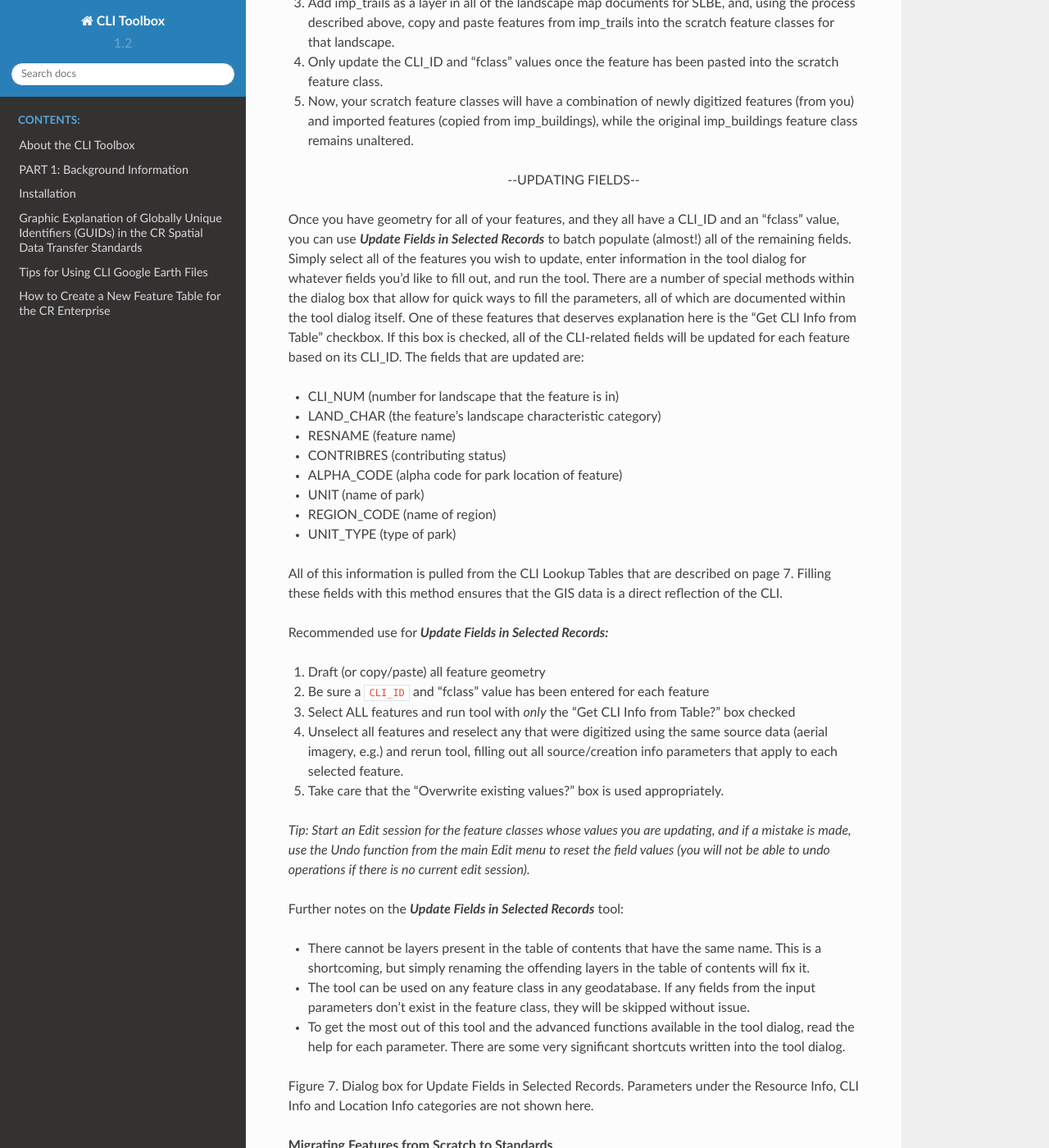
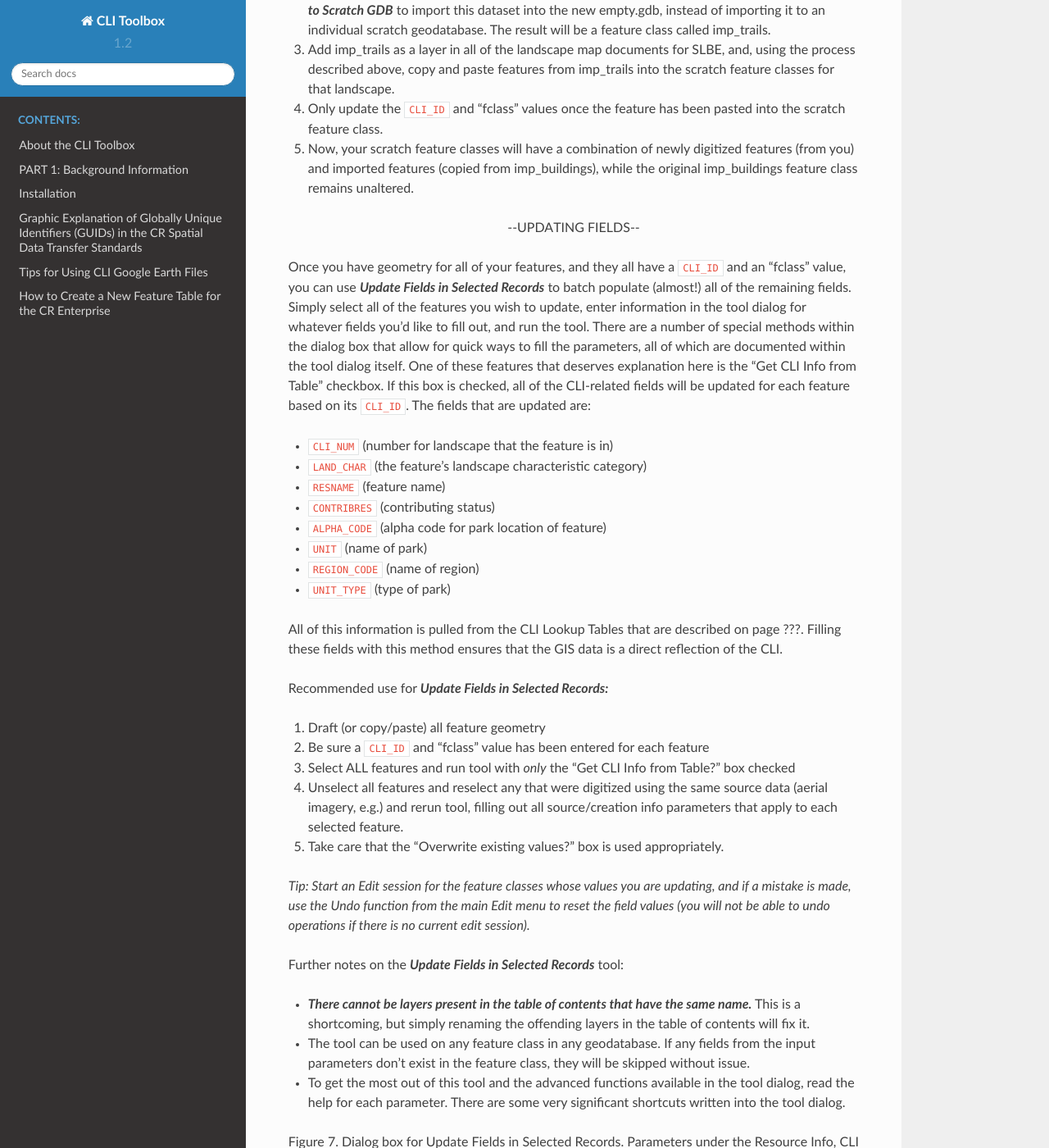
Before and after one commit to legiongis/cli-toolbox, a Sphinx documentation site: the page built from docs/use_tools_create_data.md, in a window 1280 px wide and 1400 px high, scrolled down 3506 px. Shown: the whole window at 82% size. Built offline with Sphinx 7.4.7 and the Read the Docs theme 2.0.0, drawn with Linux system fonts in a browser that asks for light colours; some of the changed text lies outside the part shown.

Commit message:
further updates to use_tools_create_data.md

```diff
--- a/docs/use_tools_create_data.md
+++ b/docs/use_tools_create_data.md
@@ -20,7 +20,7 @@
 
 The easiest way to begin creating data for a new landscape is to use the **_Create New Project Folder_** tool.
 
-1. Open the Create New Project Folder tool from ArcMap or ArcCatalog
+1. Open the **_Create New Project Folder_** tool from ArcMap or ArcCatalog
 
 2. Enter the Region Code, Alpha Code and CLI Number for the landscape (see Figure 5).
 
@@ -28,24 +28,23 @@
 
 4. Click OK to run the process.
 
+Figure 5. Dialog box for Create New Project Folder
+
 This will create a new folder named by the landscape number and embedded in the preferred directory structure. This folder will contain a new scratch geodatabase and map document, both named with the CLI number.
 
-The map document and scratch geodatabase templates that are used in this process are located in the bin folder (CLI Toolbox\scripts\clitools\bin). If desired, modifications can be made to the map document template and they will be present in all future project folders. For example, one may want to have a layer of counties or an imagery basemap present in each new map document. Just locate the “mxd_template.mxd” in the bin folder, add the desired layers to it, and save it. At present, the NPS boundary layer is in the map document template, as well as each of the scratch feature classes from the accompanying scratch gdb. (Warning: Do not remove the NPS boundary layer from the template map document. This will cause an error when the tool tries to zoom to the Alpha Code that has been entered.)
+The map document and scratch geodatabase templates that are used in this process are located in the bin folder (CLI Toolbox\scripts\clitools\bin). If desired, modifications can be made to the map document template and they will be present in all future project folders. For example, one may want to have a layer of counties or an imagery basemap present in each new map document. Just locate the “mxd\_template.mxd” in the bin folder, add the desired layers to it, and save it. At present, the NPS boundary layer is in the map document template, as well as each of the scratch feature classes from the accompanying scratch gdb. (Warning: Do not remove the NPS boundary layer from the template map document. This will cause an error when the tool tries to zoom to the Alpha Code that has been entered.)
 
-**Importing Existing Spatial Data**
+#### Importing Existing Spatial Data
 
 **_The Import to Scratch GDB_** tool is the best way to prepare an existing dataset for inclusion in a CLI Standards geodatabase. Or, more generally, it’s a good way to add and populate all of the standards-compliant fields.
 
-  1. Open the Import to Scratch GDB tool from ArcMap or ArcCatalog
+  1. Open the **_Import to Scratch GDB_** tool from ArcMap or ArcCatalog
   2. Locate the dataset (e.g. a feature class or shapefile) to be imported to a scratch geodatabase. In fact, any geodatabase can work as the target; a scratch geodatabase is not required.
 3. Enter values for any fields that you’d like to batch-populate during the process.
 4. See the tool dialog help for more information on each parameter.
 5. Click OK to run the process.
+
 When a feature class or shapefile is imported with this tool, a copy of the dataset is made in the target geodatabase and all of the CLI standards fields are added to it, while all of its original fields and attributes are retained. The original dataset itself is unaltered.
-
-
-Figure 5. Dialog box for Create New Project Folder
-
 
 In addition to the CLI standards fields, the “fclass” field is also added. As explained in more detail later (see p. ???), if features are to be taken from this imported feature class to a CLI Standards geodatabase using the **_Sort Scratch to Standards_** tool, they must have a value in the “fclass” field.
 
@@ -62,7 +61,7 @@
 
 <p align= "center">--CREATING GEOMETRY--</p>
 
-While creating geometry for features, only two fields need to be filled out each time a feature is created: the CLI_ID and “fclass” fields. All other fields can be batch-populated later. To digitize features from an aerial, add an imagery basemap, begin an edit session in the scratch geodatabase, and draft features in the point, line, or polygon feature class.
+While creating geometry for features, only two fields need to be filled out each time a feature is created: the `CLI_ID` and “fclass” fields. All other fields can be batch-populated later. To digitize features from an aerial, add an imagery basemap, begin an edit session in the scratch geodatabase, and draft features in the point, line, or polygon feature class.
 
 
 Here are a few tools from the editing toolset that are useful for this process:
@@ -77,45 +76,45 @@
 
 Use these steps to copy and paste features:
 
-1. In ArcMap, add the source and target datasets to the table of contents.
-2. Start an Edit session in the scratch geodatabase.
-3. Select only the features that you wish to copy from the source dataset.
-4. Right-click in the data frame (you must be in Data View) and select Copy.
-5. Right-click in the data frame again and select Paste.
-6. Select the scratch feature class into which you’d like to paste the features.
+1.  In ArcMap, add the source and target datasets to the table of contents.
+2.  Start an Edit session in the scratch geodatabase.
+3.  Select *only* the features that you wish to copy from the source dataset.
+4.  Right-click in the data frame (you must be in Data View) and select Copy.
+5.  Right-click in the data frame again and select Paste.
+6.  Select the scratch feature class into which you’d like to paste the features.
 
-This can be a very slick process, because it is an Append operation with the schema type set to “NO_TEST”. This means that any fields that are common between the original and the target will have their values transferred.
+This can be a very slick process, because it is an Append operation with the schema type set to “NO\_TEST”. This means that any fields that are common between the original and the target will have their values transferred.
 
 To take this concept further, consider the following example of how it can be used to get geometry from a single imported feature class into many different scratch geodatabases, i.e. many different landscapes.
 
-1. Create a blank geodatabase in the alpha code folder, for example, C:\CLI_GIS\Midwest Region\SLBE\empty.gdb
-2. If you have a dataset that will be used in all of the landscapes in SBLE, say trails.shp use **_Import to Scratch GDB_** to import this dataset into the new empty.gdb, instead of importing it to an individual scratch geodatabase. The result will be a feature class called imp_trails.
-3. Add imp_trails as a layer in all of the landscape map documents for SLBE, and, using the process described above, copy and paste features from imp_trails into the scratch feature classes for that landscape.
-4. Only update the CLI_ID and “fclass” values once the feature has been pasted into the scratch feature class.
-5. Now, your scratch feature classes will have a combination of newly digitized features (from you) and imported features (copied from imp_buildings), while the original imp_buildings feature class remains unaltered.
+1.  Create a blank geodatabase in the alpha code folder, for example, C:\CLI\_GIS\Midwest Region\SLBE\empty.gdb
+2. If you have a dataset that will be used in all of the landscapes in SBLE, say trails.shp use **_Import to Scratch GDB_** to import this dataset into the new empty.gdb, instead of importing it to an individual scratch geodatabase. The result will be a feature class called imp\_trails.
+3. Add imp\_trails as a layer in all of the landscape map documents for SLBE, and, using the process described above, copy and paste features from imp\_trails into the scratch feature classes for that landscape.
+4. Only update the `CLI_ID` and “fclass” values once the feature has been pasted into the scratch feature class.
+5. Now, your scratch feature classes will have a combination of newly digitized features (from you) and imported features (copied from imp\_buildings), while the original imp\_buildings feature class remains unaltered.
 
 
 <p align= "center">--UPDATING FIELDS--</p>
 
-Once you have geometry for all of your features, and they all have a CLI_ID and an “fclass” value, you can use **_Update Fields in Selected Records_** to batch populate (almost!) all of the remaining fields. Simply select all of the features you wish to update, enter information in the tool dialog for whatever fields you’d like to fill out, and run the tool. There are a number of special methods within the dialog box that allow for quick ways to fill the parameters, all of which are documented within the tool dialog itself. One of these features that deserves explanation here is the “Get CLI Info from Table” checkbox. If this box is checked, all of the CLI-related fields will be updated for each feature based on its CLI_ID. The fields that are updated are:
+Once you have geometry for all of your features, and they all have a `CLI_ID` and an “fclass” value, you can use **_Update Fields in Selected Records_** to batch populate (almost!) all of the remaining fields. Simply select all of the features you wish to update, enter information in the tool dialog for whatever fields you’d like to fill out, and run the tool. There are a number of special methods within the dialog box that allow for quick ways to fill the parameters, all of which are documented within the tool dialog itself. One of these features that deserves explanation here is the “Get CLI Info from Table” checkbox. If this box is checked, all of the CLI-related fields will be updated for each feature based on its `CLI_ID`. The fields that are updated are:
 
-- CLI_NUM (number for landscape that the feature is in)
+- `CLI_NUM` (number for landscape that the feature is in)
 
-- LAND_CHAR (the feature’s landscape characteristic category)
+- `LAND_CHAR` (the feature’s landscape characteristic category)
 
-- RESNAME (feature name)
+- `RESNAME` (feature name)
 
-- CONTRIBRES (contributing status)
+- `CONTRIBRES` (contributing status)
 
-- ALPHA_CODE (alpha code for park location of feature)
+- `ALPHA_CODE` (alpha code for park location of feature)
 
-- UNIT (name of park)
+- `UNIT` (name of park)
 
-- REGION_CODE (name of region)
+- `REGION_CODE` (name of region)
 
-- UNIT_TYPE (type of park)
+- `UNIT_TYPE` (type of park)
 
-All of this information is pulled from the CLI Lookup Tables that are described on page 7. Filling these fields with this method ensures that the GIS data is a direct reflection of the CLI.
+All of this information is pulled from the CLI Lookup Tables that are described on page ???. Filling these fields with this method ensures that the GIS data is a direct reflection of the CLI.
 
 Recommended use for **_Update Fields in Selected Records:_**
 
@@ -130,10 +129,10 @@
 
 Further notes on the **_Update Fields in Selected Records_** tool:
 
-- There cannot be layers
+- **_There cannot be layers
 present in the table of
 contents that have the
-same name. This is a
+same name._** This is a
 shortcoming, but simply
 renaming the offending
 layers in the table of
@@ -167,16 +166,16 @@
 
 On the left of Figure 8 there is a scratch geodatabase that has features in the scratch point and polygon feature classes, as well as some in an imported feature class called imp_buildings (no features have been drafted in the scratch_ln feature class). As you see, by using the **_Sort Scratch Into Standards_** tool, these features are sorted into various feature classes within the CLI standards geodatabase (the text in the middle is output from that tool). The operation is all based on each feature’s “fclass” value.
 
-If the **_Sort Scratch Into Standards_** tool is run and a feature does not have a value in the “fclass” field, that feature will be ignored during the operation. This is essential because, referring to the example above, there may be hundreds of buildings in the imported buildings feature class (imp_buildings), but only five of them were buildings in this landscape, so only five were assigned “fclass” values (three values were “crbldg_py” and two were “crstru_py”). This is a good example of the ease with which the user is able to split features in the same imported feature class into multiple standards feature classes. This may not be necessary if you have a single GPS file for one feature, but it is in cases where a dataset covers a large geographic area or large variety of feature types.
+If the **_Sort Scratch Into Standards_** tool is run and a feature does _not_ have a value in the “fclass” field, that feature will be ignored during the operation. This is essential because, referring to the example above, there may be hundreds of buildings in the imported buildings feature class (imp_buildings), but only five of them were buildings in this landscape, so only five were assigned “fclass” values (three values were “crbldg_py” and two were “crstru_py”). This is a good example of the ease with which the user is able to split features in the same imported feature class into multiple standards feature classes. This may not be necessary if you have a single GPS file for one feature, but it is in cases where a dataset covers a large geographic area or large variety of feature types.
 
 If the data import, creation, and field population steps are all followed as described above, the result of this sorting operation will be a CLI Standards geodatabase with the features from the scratch geodatabase sorted into the correct feature classes. However, there are a few more steps necessary to complete the CLI Standards geodatabase.
 
-Steps for using Sort Scratch Into Standards
-1. Open the Sort Scratch Into Standards tool from ArcMap or ArcCatalog.
+Steps for using **_Sort Scratch Into Standards_**
+1. Open the **_Sort Scratch Into Standards_** tool from ArcMap or ArcCatalog.
 2. Locate the scratch geodatabase (e.g. a feature class or shapefile) that contains feature classes with features to sort.
 3. Select which feature classes have features that should be sorted to the new CLI Standard geodatabase.
 4. If the features should be added to an existing CLI Standard geodatabase (for example, a regional geodatabase), enter this geodatabase as the target.
-5. If no target is provided, a new CLI Standard geodatabase will be created which contains only the newly sorted data. (This can later be incorporated into a regional or park geodatabase using the Merge Standards GDBs tool.)
+5. If no target is provided, a new CLI Standard geodatabase will be created which contains only the newly sorted data. (This can later be incorporated into a regional or park geodatabase using the **_Merge Standards GDBs_** tool.)
 6. Click OK to run the process.
 
 #### Completing the CLI Standards Geodatabase
@@ -184,22 +183,22 @@
 Once features have been sorted into a CLI Standards geodatabase, there are a few final steps before that geodatabase is fully ready for analysis and upload to the CR Enterprise database, or for aggregation with other CLI Standards geodatabases. Follow the numbered steps below, and read past them for a more detailed description of the tools and processes involved.
 
 1. Finalize all geometry:
-   1. Use Zoom To Unit to move between various landscapes
-   1. Use Generate Centroids for any polygons representing buildings or structures
+   1. Use **_Zoom To Unit_** to move between various landscapes
+   1. Use **_Generate Centroids_** for any polygons representing buildings or structures
    1. Make any necessary modifications to geometry of existing features
 
 1. Finalize all fields:
-   1. Use the Check Mandatory Fields to make sure there are no Null values in the required fields (disregard GUIDs)
-   1. Use Update Fields in Selected Records to batch update data creation or source information if missing
-   1. Use Check Values Against Domains to make sure all attributes meet the standards domain values
-   1. Use the Fix Field in GDB tool to standardize attributes across all feature classes
+   1. Use the **_Check Mandatory Fields_** to make sure there are no Null values in the required fields (disregard GUIDs)
+   1. Use **_Update Fields in Selected Records_** to batch update data creation or source information if missing
+   1. Use **_Check Values Against Domains_** to make sure all attributes meet the standards domain values
+   1. Use the **_Fix Field in GDB_** tool to standardize attributes across all feature classes
 
-1. Use Create GUIDs to create GUIDs for all features in the geodatabase (do not overwrite GUIDs)
+1. Use **_Create GUIDs_** to create GUIDs for all features in the geodatabase (do not overwrite GUIDs)
 
-1. Use Sync CR Link and Catalog Tables to populate and consolidate the CR Link and CR Catalog tables
-   1. During Sync CR Link and Catalog Tables, an error log will be created with if a CR_ID has conflicting program IDs. If this is the case, rerun the tool once. If the errors persist, follow these steps:
+1. Use **_Sync CR Link and Catalog Tables_** to populate and consolidate the CR Link and CR Catalog tables
+   1. During **_Sync CR Link and Catalog Tables_**, an error log will be created with if a `CR_ID` has conflicting program IDs. If this is the case, rerun the tool once. If the errors persist, follow these steps:
       1. Make sure entire geodatabase is visible in data frame
-      1. Use the Find function (look for in the Tools toolbar) with problematic CR_IDs from log to locate the conflicting spatial data
+      1. Use the Find function (look for ??? in the Tools toolbar) with problematic CR_IDs from log to locate the conflicting spatial data
       1. Use ctrl + F in the CR Link table to find problematic CR_IDs and associated program IDs
       1. Make sure that the CR_ID in the CR Link table has the correct program ID.
       1. As necessary, calculate new CR_IDs for specific spatial features (see below)
```
